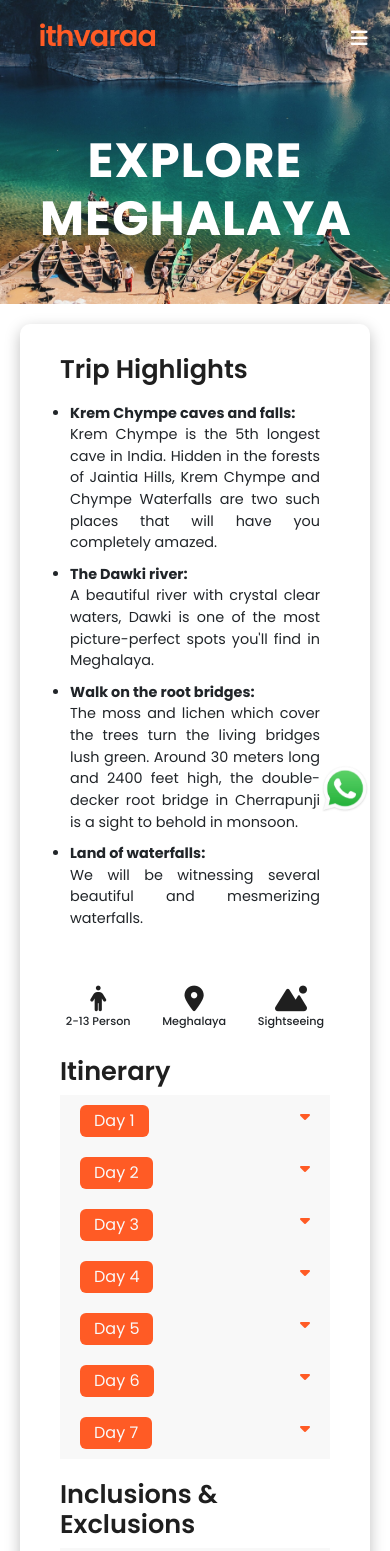
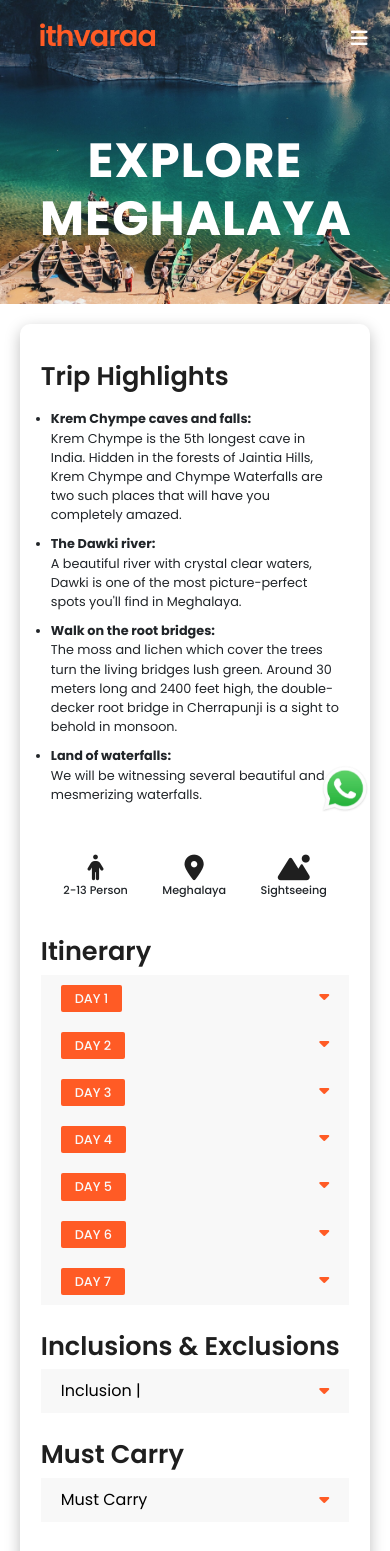
Before and after one commit to rks0001/travel-template, a React (Create React App) app: page /explore-meghalaya in a window 390 px wide. Shown: the top 1551 px of the page. Built offline with nearby package versions, Linux system fonts and the light colour scheme.

Commit message:
new-frontend-changes-21Aug

```diff
--- a/src/components/Collapse.css
+++ b/src/components/Collapse.css
@@ -11,8 +11,9 @@
 }
 
 #collapse-text{
-    padding: 10px;
+    padding: 0.3rem;
     transition: 0.1s ease-in-out;
+    font-size: 0.8rem;
 }
 
 .fa-caret-right,.fa-caret-down{
--- a/src/routes/Tours/MeghalayaTour.js
+++ b/src/routes/Tours/MeghalayaTour.js
@@ -64,7 +64,7 @@ const MeghalayaTour = () => {
       <h2 className='div-container-title'>Itinerary</h2>
       <CollapseMenu
     cName="day"
-    title="Day 1 "
+    title="DAY 1 "
     text={
       <ul>
         <li>Pickup from Guwahati airport at 8:30 PM</li>
@@ -77,7 +77,7 @@ const MeghalayaTour = () => {
   />
   <CollapseMenu
     cName="day"
-    title="Day 2 "
+    title="DAY 2 "
     text={
       <ul>
         <li>Start to the base village of Krem Cheympe</li>
@@ -90,7 +90,7 @@ const MeghalayaTour = () => {
   />
   <CollapseMenu
     cName="day"
-    title="Day 3 "
+    title="DAY 3 "
     text={
       <ul>
         <li>Krang Shuri falls</li>
@@ -102,7 +102,7 @@ const MeghalayaTour = () => {
   />
   <CollapseMenu
     cName="day"
-    title="Day 4 "
+    title="DAY 4 "
     text={
       <ul>
         <li>India-Bangladesh border</li>
@@ -113,7 +113,7 @@ const MeghalayaTour = () => {
   />
   <CollapseMenu
     cName="day"
-    title="Day 5 "
+    title="DAY 5 "
     text={
       <ul>
         <li>Zipline</li>
@@ -125,7 +125,7 @@ const MeghalayaTour = () => {
   />
   <CollapseMenu
     cName="day"
-    title="Day 6 "
+    title="DAY 6 "
     text={
       <ul>
         <li>The Nongriat trek, Whole day trek</li>
@@ -139,7 +139,7 @@ const MeghalayaTour = () => {
   />
   <CollapseMenu
     cName="day"
-    title="Day 7 "
+    title="DAY 7 "
     text={
       <ul>
         <li>Sacred forest hike</li>
--- a/src/routes/Tours/Tour.css
+++ b/src/routes/Tours/Tour.css
@@ -63,7 +63,7 @@
     .information{
         background-color: #fff;
        box-shadow: 0 5px 15px 0 rgba(0,0,0,0.25);
-        padding: 20px;
+        padding: 1rem;
         margin: 20px ;
         border-radius: 10px;
     }
@@ -76,11 +76,14 @@
     .day{
         background-color:#FF5B25 ;
         padding: 4px 14px  ;
-
-        border-radius: 6px ;
+     font-size: 0.8rem;
+     border: none;
+        border-radius: 2px ;
         text-align: center;
+        font-weight: 500;
         color: #f9f9f9;
     }
+
 
     .icon{
         font-size: 1.6rem;
@@ -93,25 +96,27 @@
     }
     .div-container{
         text-align: left;
-        padding: 10px 20px;
+        padding: 0.3rem;
     }
 
     .div-container-title{
         font-size: 1.6rem;
         font-weight: 600;
         color:#1f1f1f ;
+        padding: 1rem 0 0 0;
 
     }
 
     .list1{
         padding: 10px 10px;
-        font-size: 0.9rem;
+
         font-weight: 400;
-        text-align: justify;
+        text-align: left;
     }
 
     .list1 li{
         padding: 0 0 10px 0;
+        font-size: 0.8rem;
     }
 
     .quote{
```
